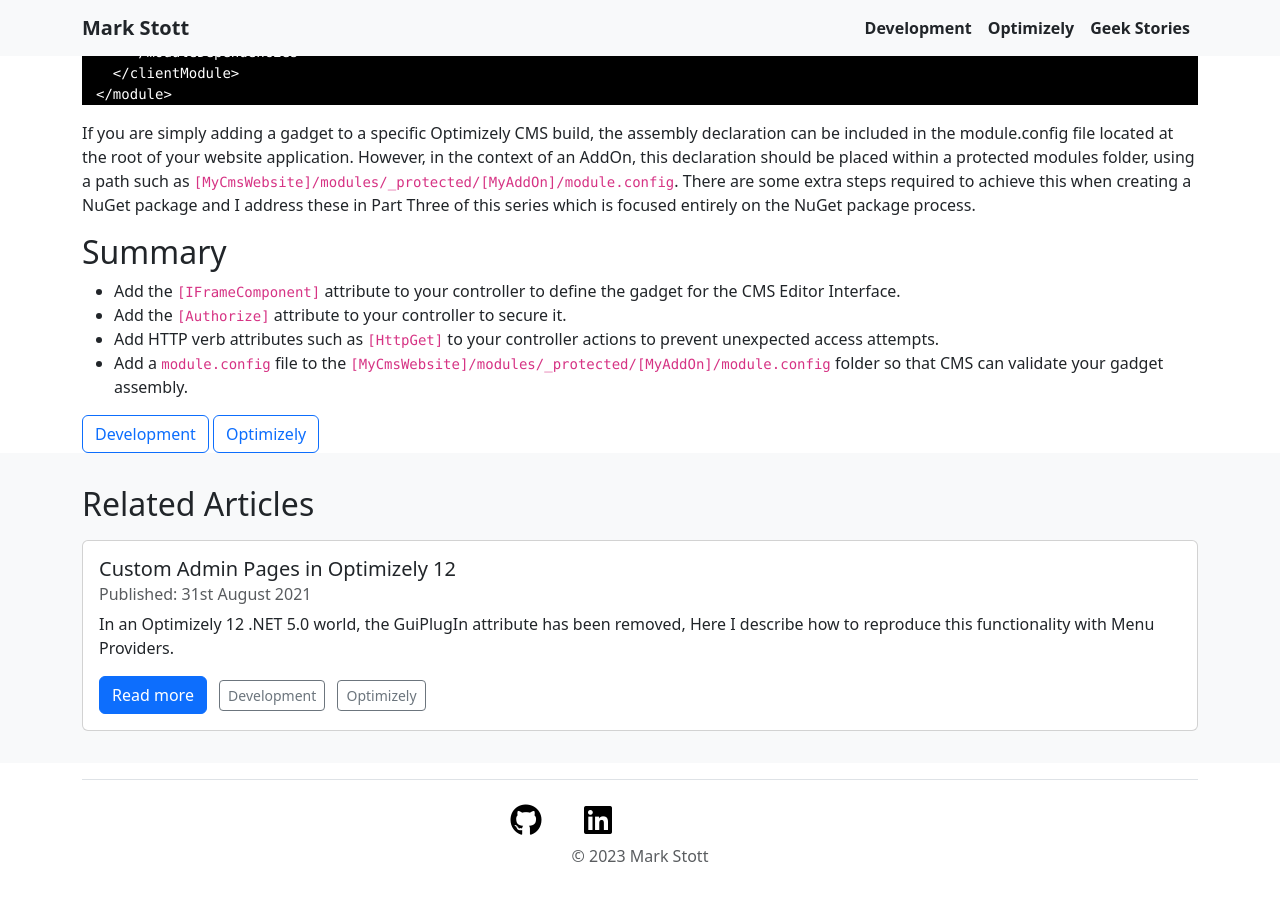
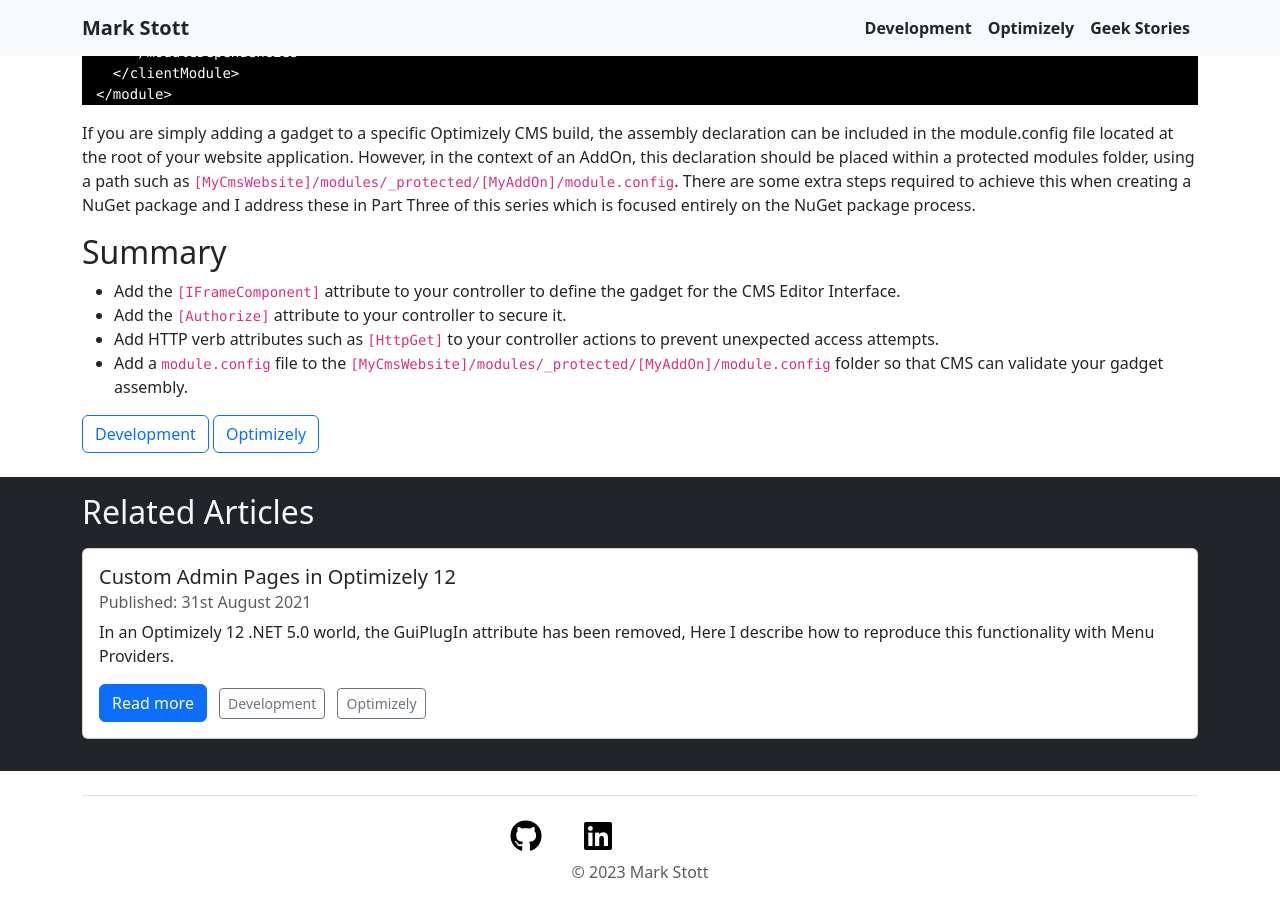
Before and after one commit to GeekInTheNorth/GeekInTheNorth.github.io, a Jekyll site: the page built from _posts/2024-08-30-how-to-create-an-optimizely-addon-part-2.md, in a window 1280 px wide and 900 px high, scrolled down 3985 px. Built offline with Jekyll 4.4.1, drawn with Linux system fonts in a browser that asks for light colours.

Commit message:
make related articles stand out

```diff
--- a/_layouts/post.html
+++ b/_layouts/post.html
@@ -16,10 +16,10 @@
 
 {% if page.relatedArticles %}
 
-<div class="container-fluid bg-light py-3">
+<div class="container-fluid bg-dark py-3 my-4">
   <div class="container">
-    <section class="my-3">
-      <h2 class="mb-3">Related Articles</h2>
+    <section>
+      <h2 class="mb-3 text-light">Related Articles</h2>
       {% for post in site.posts %}
       {% if page.relatedArticles contains post.path %}
       <div class="card mb-3">
```
